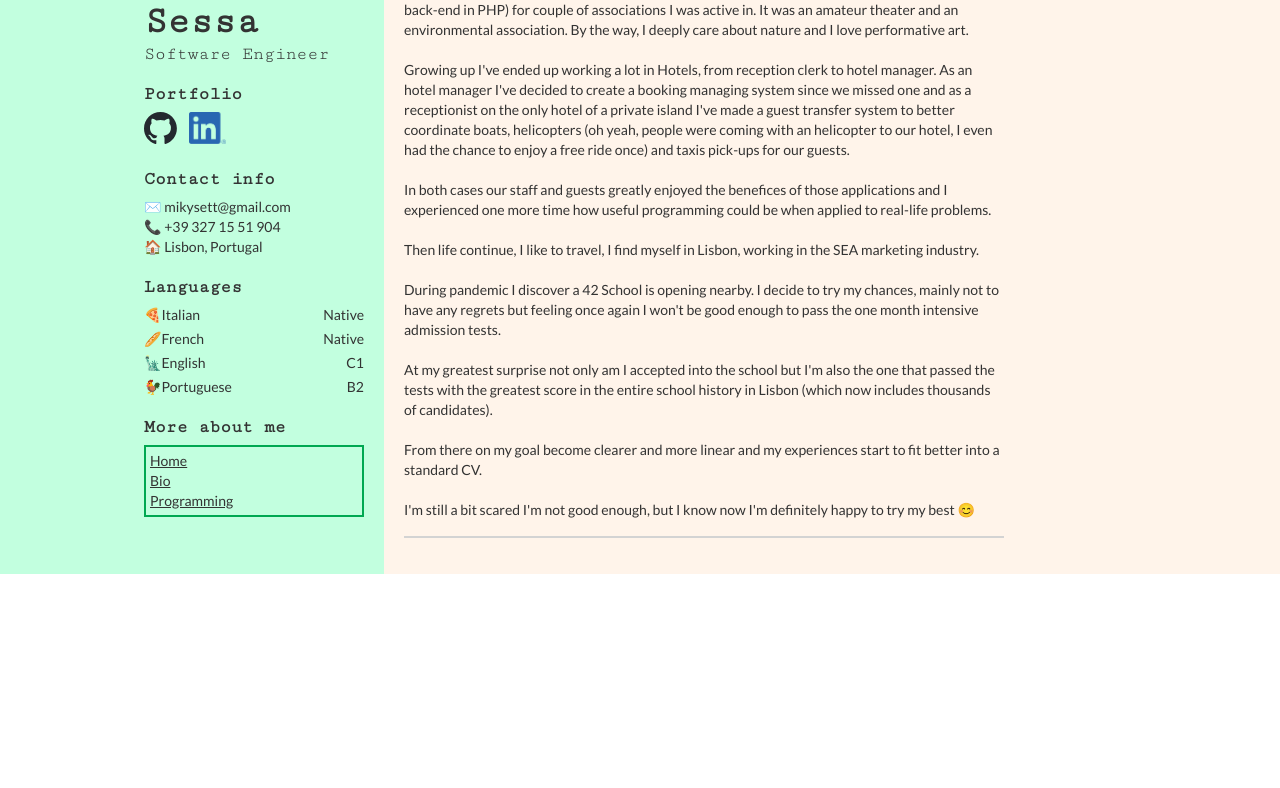
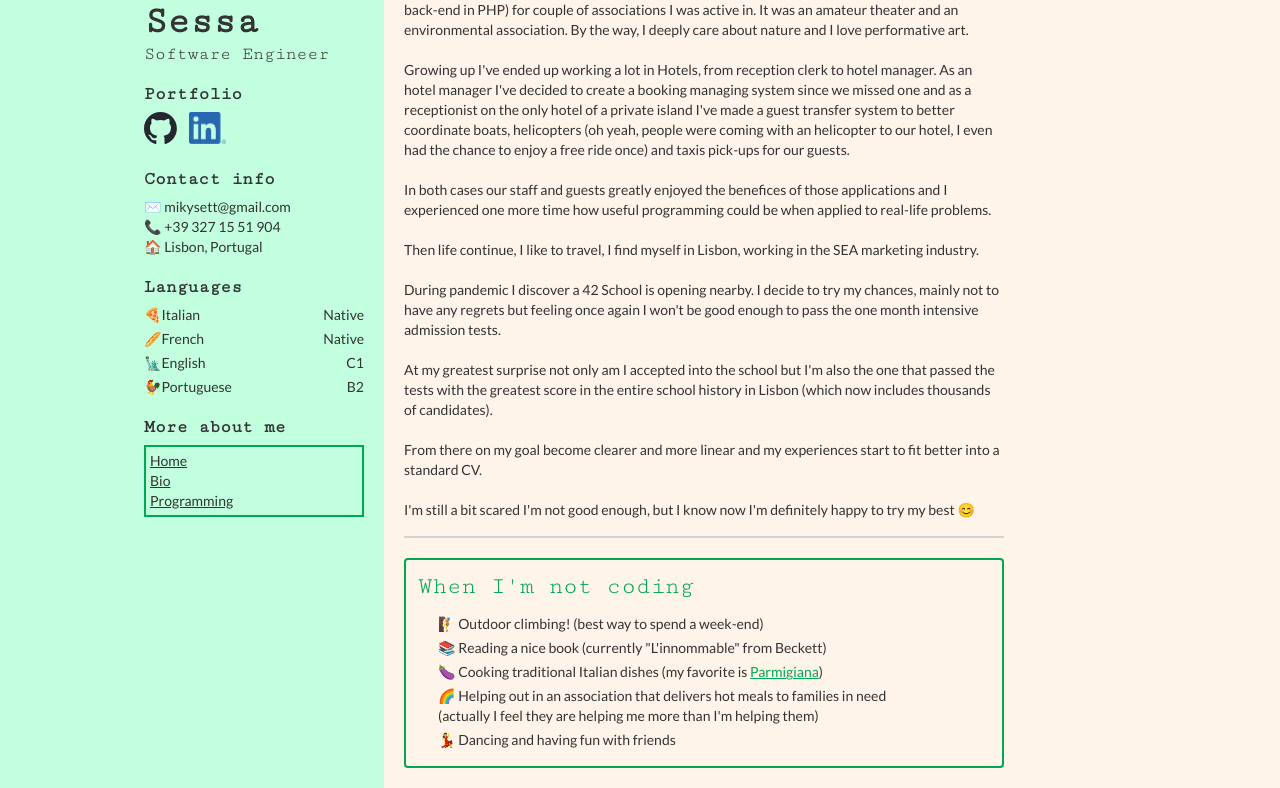
Before and after one commit to mikysett/another_cv, a Vue app in the folder cv-frontend/: page /bio in a window 1280 px wide. Shown: the part 264-1052 px from the top of the page. Before the commit the page ends 838 px from the top, so only its background shows below. Built offline with nearby package versions, Linux system fonts and the light colour scheme.

Commit message:
style: style extra info and add content to bio

```diff
--- a/cv-frontend/src/views/BioView.vue
+++ b/cv-frontend/src/views/BioView.vue
@@ -5,21 +5,32 @@
     <Separator />
 
     <div class="long-description">
-I've started programming when I was fourteen. First I've played with HTML and CSS and then I've bought an amazing manual for learning C, this is how I've discovered one of the most durable and fulfilling passions of my life (so far).
+      I've started programming when I was fourteen. First I've played with HTML and CSS and then I've bought an amazing
+      manual for learning C, this is how I've discovered one of the most durable and fulfilling passions of my life (so
+      far).
       <br><br>
-I've seen programming as an empowering tool to make things happen, but I was scared about making it my job, thinking I was not good enough.
+      I've seen programming as an empowering tool to make things happen, but I was scared about making it my job, thinking
+      I was not good enough.
       <br><br>
-During university (oriental cultures and languages) I've made multiple websites (with an handmade back-end in PHP) for couple of associations I was active in. It was an amateur theater and an environmental association. By the way, I deeply care about nature and I love performative art.
+      During university (oriental cultures and languages) I've made multiple websites (with an handmade back-end in PHP)
+      for couple of associations I was active in. It was an amateur theater and an environmental association. By the way,
+      I deeply care about nature and I love performative art.
       <br><br>
-Growing up I've ended up working a lot in Hotels, from reception clerk to hotel manager. As an hotel manager I've decided to create a booking managing system since we missed one and as a receptionist on the only hotel of a private island I've made a guest transfer system to better coordinate boats, helicopters (oh yeah, people were coming with an helicopter to our hotel, I even had the chance to enjoy a free ride once) and taxis pick-ups for our guests.
+      Growing up I've ended up working a lot in Hotels, from reception clerk to hotel manager. As an hotel manager I've
+      decided to create a booking managing system since we missed one and as a receptionist on the only hotel of a private
+      island I've made a guest transfer system to better coordinate boats, helicopters (oh yeah, people were coming with
+      an helicopter to our hotel, I even had the chance to enjoy a free ride once) and taxis pick-ups for our guests.
       <br><br>
-In both cases our staff and guests greatly enjoyed the benefices of those applications and I experienced one more time how useful programming could be when applied to real-life problems.
+      In both cases our staff and guests greatly enjoyed the benefices of those applications and I experienced one more
+      time how useful programming could be when applied to real-life problems.
       <br><br>
       Then life continue, I like to travel, I find myself in Lisbon, working in the SEA marketing industry.
       <br><br>
-During pandemic I discover a 42 School is opening nearby. I decide to try my chances, mainly not to have any regrets but feeling once again I won't be good enough to pass the one month intensive admission tests.
+      During pandemic I discover a 42 School is opening nearby. I decide to try my chances, mainly not to have any regrets
+      but feeling once again I won't be good enough to pass the one month intensive admission tests.
       <br><br>
-At my greatest surprise not only am I accepted into the school but I'm also the one that passed the tests with the greatest score in the entire school history in Lisbon (which now includes thousands of candidates).
+      At my greatest surprise not only am I accepted into the school but I'm also the one that passed the tests with the
+      greatest score in the entire school history in Lisbon (which now includes thousands of candidates).
       <br><br>
       From there on my goal become clearer and more linear and my experiences start to fit better into a standard CV.
       <br><br>
@@ -28,8 +39,21 @@ I'm still a bit scared I'm not good enough, but I know now I'm definitely happy
 
     <Separator />
 
+    <div class="extra-info-wrapper">
+      <h2 class="role-title ei-title">When I'm not coding</h2>
+      <div class="ei-container no-p">
+        <ul role="list" class="list">
+          <li class="list-item">🧗 Outdoor climbing! (best way to spend a week-end)</li>
+          <li class="list-item">📚 Reading a nice book (currently "L'innommable" from Beckett)</li>
+          <li class="list-item">🍆 Cooking traditional Italian dishes (my favorite is <a href="https://ricette.giallozafferano.it/Parmigiana-di-melanzane.html" target="_blank" class="text-link">Parmigiana</a>)</li>
+          <li class="list-item">🌈 Helping out in an association that delivers hot meals to families in need<br>
+            (actually I feel they are helping me more than I'm helping them)</li>
+          <li class="list-item">💃 Dancing and having fun with friends</li>
+      </ul>
     </div>
-</template>
+  </div>
+
+</div></template>
 
 <script>
 import Separator from '@/components/Separator.vue'
@@ -44,5 +68,4 @@ export default {
 }
 </script>
 
-<style scoped>
-</style>
+<style scoped></style>
--- a/cv-frontend/src/views/HomeView.vue
+++ b/cv-frontend/src/views/HomeView.vue
@@ -157,13 +157,6 @@ export default {
   margin: 12px 0;
 }
 
-.role-title {
-  font-size: 24px;
-  line-height: 30px;
-  font-family: "Cutive Mono", monospace;
-  margin: 0 0 4px;
-}
-
 .sub-role-title::before {
   content: "— ";
   color: var(--color2);
@@ -175,23 +168,4 @@ export default {
   padding-top: 10px;
 }
 
-.extra-info-wrapper {
-  margin-top: 20px;
-  border: 2px solid var(--color2);
-  border-radius: 4px;
-  padding: 12px;
-}
-
-.ei-container {
-  padding-bottom: 20px;
-}
-
-.no-p {
-  padding: 0;
-}
-
-.ei-title {
-  color: var(--color2);
-}
-
 </style>
```
Lines whose indentation alone changed are shown as unchanged.
